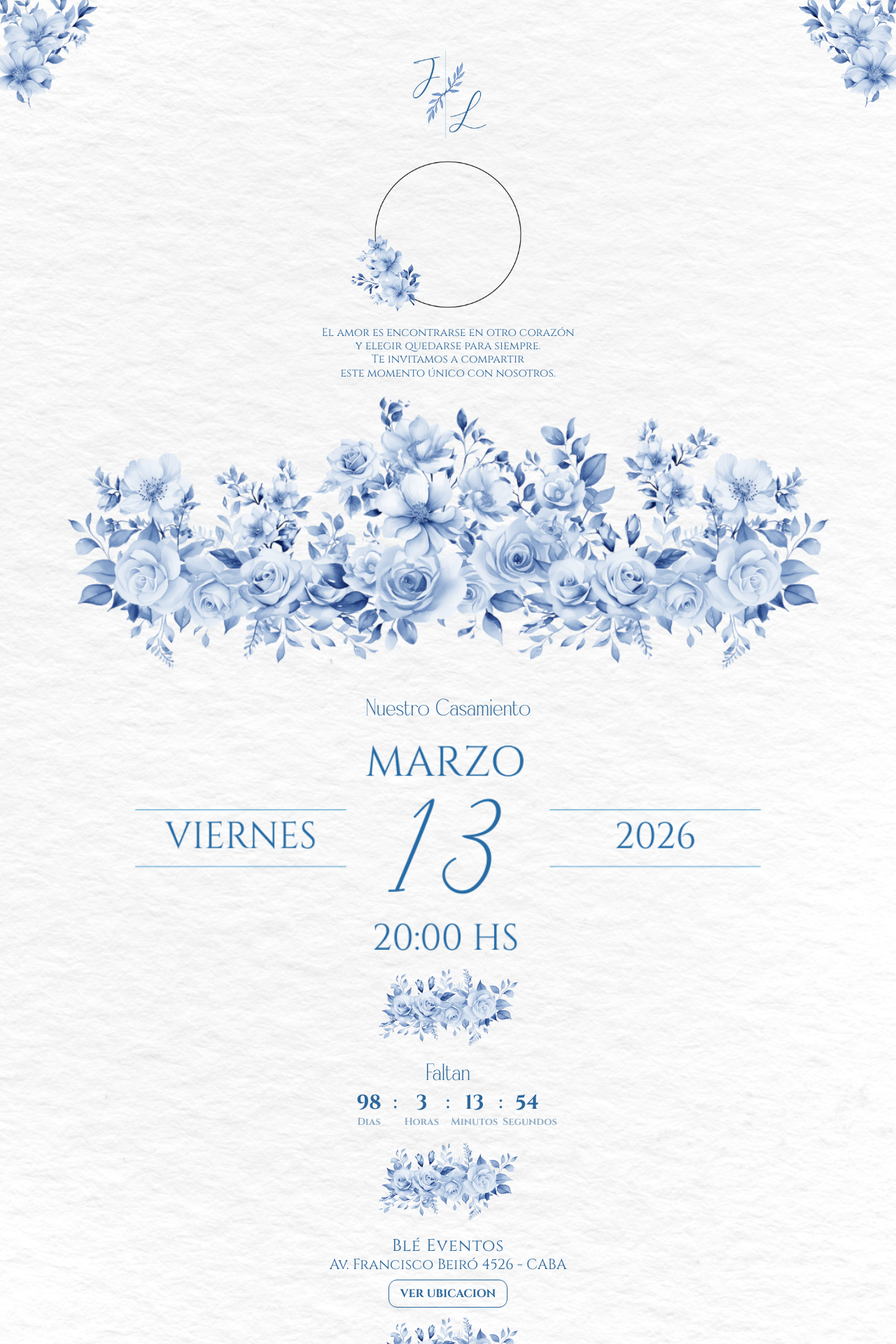
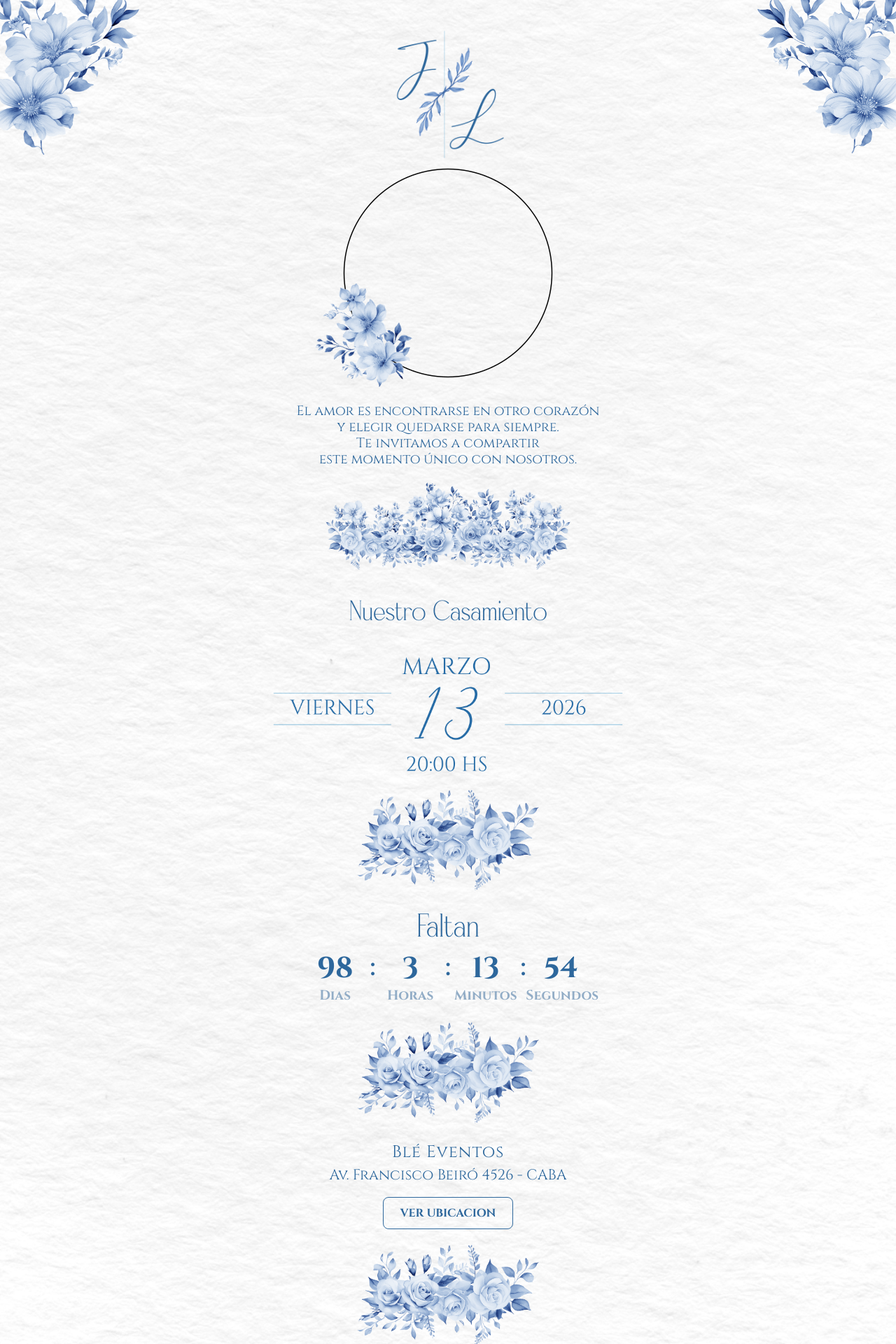
Before and after one commit to sofigandulfo/invitacion-casamiento, a React (Vite) app: page / in a window 1280 px wide. Shown: the top 1920 px of the page at 70% size. Built offline with nearby package versions, Linux system fonts and the light colour scheme.

Commit message:
diseño responsive

```diff
--- a/src/App.jsx
+++ b/src/App.jsx
@@ -8,6 +8,8 @@ import ConfirmacionAsistencia from './components/confirmacion-asistencia/Confirm
 import CodigoVestimenta from './components/codigo-vestimenta/CodigoVestimenta'
 import Regalo from './components/regalo/Regalo'
 import Footer from './components/footer/Footer'
+
+import './Queries.css'
 
 function App() {
 
--- /dev/null
+++ b/src/Queries.css
@@ -0,0 +1,196 @@
+
+@media (min-width: 768px) {
+
+  .confirmacion-titulo,
+  .regalo-titulo,
+  .itinerario-titulo,
+  .codigo-vestimenta-titulo,
+  .contador-text,
+  .texto-final,
+  .titulo-casamiento {
+    font-size: 2.4em;
+  }
+
+  .texto-principal,
+  .regalo-texto{
+    font-size: 1.2em;
+  }
+
+
+  .circulo-img {
+  width: 90%;
+  max-width: 400px;
+  margin: 10px auto;
+  height: auto;
+  display: block;
+}
+
+.deco-img {
+  position: absolute;
+  bottom: 0px;
+  left: -20px;
+  width: 110px;
+  transform: rotate(-60deg);
+  pointer-events: none;
+}
+
+
+  .codigo-vestimenta-descripcion {
+    font-size: 1.6rem;
+  }
+
+  .codigo-vestimenta-img {
+    max-width: 45%;
+  }
+
+  .confirmacion-container {
+    gap: 40px;
+  }
+
+  .contacto-item p {
+    font-size: 1.2rem;
+  }
+
+  .whatsapp-logo {
+    width: 65px;
+    height: 65px;
+  }
+
+  .boton-ubicacion {
+    font-size: 1rem;
+    padding: 10px 24px;
+  }
+
+  .contador-numeros .numero {
+    font-size: 2.2rem;
+  }
+
+  .contador-seccion {
+    width: 90px;
+  }
+
+  .dos-puntos {
+    font-size: 28px;
+  }
+
+  .unidad {
+    font-size: 1.1rem;
+  }
+
+  .img-fecha {
+    width: 60%;
+    max-width: 500px;
+  }
+
+  .itinerario-img {
+    width: 50%;
+  }
+
+  .circulo-img {
+    max-width: 350px;
+  }
+
+  .deco-img {
+    width: 130px;
+  }
+
+  .footer-img {
+    max-width: 430px;
+  }
+}
+
+
+
+
+/* ----------------------------- */
+/* 💻 DESKTOP */
+/* ----------------------------- */
+@media (min-width: 1024px) {
+
+  .confirmacion-titulo,
+  .regalo-titulo,
+  .itinerario-titulo,
+  .codigo-vestimenta-titulo,
+  .contador-text,
+  .texto-final {
+    font-size: 2.8em;
+  }
+
+  .circulo-img {
+  width: 100%;
+  max-width: 500px;
+  margin: 10px auto;
+  height: auto;
+  display: block;
+}
+
+.deco-img {
+  position: absolute;
+  bottom: -10px;
+  left: -40px;
+  width: 110px;
+  transform: rotate(-60deg);
+  pointer-events: none;
+}
+
+  .codigo-vestimenta-descripcion {
+    font-size: 1.8rem;
+  }
+
+  .codigo-vestimenta-img {
+    max-width: 35%;
+  }
+
+  .confirmacion-container {
+    gap: 60px;
+  }
+
+  .contacto-item p {
+    font-size: 1.3rem;
+  }
+
+  .whatsapp-logo {
+    width: 75px;
+    height: 75px;
+  }
+
+  .contador-numeros .numero {
+    font-size: 2.6rem;
+  }
+
+  .contador-seccion {
+    width: 100px;
+  }
+
+  .dos-puntos {
+    font-size: 34px;
+  }
+
+  .unidad {
+    font-size: 1.2rem;
+  }
+
+  .img-fecha {
+    width: 50%;
+  }
+
+  .itinerario-img {
+    width: 40%;
+  }
+
+  .circulo-img {
+    max-width: 380px;
+  }
+
+  .deco-img {
+    width: 150px;
+  }
+
+  .separador-chico {
+    max-width: 260px;
+  }
+
+  .footer-img {
+    max-width: 480px;
+  }
+}
--- a/src/components/confirmacion-asistencia/ConfirmacionAsistencia.css
+++ b/src/components/confirmacion-asistencia/ConfirmacionAsistencia.css
@@ -39,3 +39,25 @@
     height: 50px;
     object-fit: contain;
 }
+
+
+.boton-ubicacion-container {
+    display: flex;
+    justify-content: center;
+    margin-bottom: 20px;
+}
+
+.boton-ubicacion {
+    background-color: transparent;
+    color: #2D679C;
+    padding: 10px 20px;
+    border-radius: 8px;
+    font-family: 'Cinzel', serif;
+    text-decoration: none;
+    font-size: 1rem;
+    font-weight: bold;
+}
+
+.boton-ubicacion:hover {
+    background-color: #234e79;
+}
--- a/src/components/confirmacion-asistencia/ConfirmacionAsistencia.jsx
+++ b/src/components/confirmacion-asistencia/ConfirmacionAsistencia.jsx
@@ -4,18 +4,25 @@ function ConfirmacionAsistencia(){
     return(
         <>
                <h2 className="confirmacion-titulo">Confirmar Asistencia</h2>
+                <div className='boton-ubicacion-container'>
+                    <a className='boton-ubicacion' href="" target='_blank'>Completar formulario</a>
+                </div>
 
+                <img src='/separador de textos chico.png' alt='Separador' className='separador-chico'></img>
+
+
+                <h2 className='confirmacion-titulo'>Contacto con los novios</h2>
             <div className="confirmacion-container">
 
                 <div className="contacto-item">
-                    <a href="https://wa.me/5491167262223?text=Hola!%20Confirmo%20mi%20asistencia" target="_blank" rel="noopener noreferrer" className="contacto-item">
+                    <a href="https://wa.me/5491167262223" target="_blank" rel="noopener noreferrer" className="contacto-item">
                         <p>CONTACTAR A LA NOVIA</p>
                         <img src='/logo WhatsApp.png' className="whatsapp-logo" />
                     </a>
                 </div>
 
                 <div className="contacto-item">
-                    <a href="https://wa.me/5491168577745?text=Hola!%20Confirmo%20mi%20asistencia" target="_blank" rel="noopener noreferrer" className="contacto-item">
+                    <a href="https://wa.me/5491168577745" target="_blank" rel="noopener noreferrer" className="contacto-item">
                         <p>CONTACTAR AL NOVIO</p>
                         <img src='/logo WhatsApp.png' className="whatsapp-logo" />
                     </a>
--- a/src/components/header/Header.css
+++ b/src/components/header/Header.css
@@ -10,16 +10,18 @@
 
 /* Imagen del centro */
 .iniciales-img {
-  width: 110px;
+  width: 18vw;
+  max-width: 160px;
+  min-width: 110px;
   height: auto;
-  z-index: 2;
   margin-top: 40px;
 }
-
 /* Esquinas */
 .esquina {
-  position: absolute;     /* 🔥 se superponen sin empujar */
-  width: 140px;           /* acá las agrandás todo lo que quieras */
+  position: absolute;
+  width: 20vw;            /* Escala con ancho de pantalla */
+  max-width: 200px;       /* Pero NO pasa este tamaño */
+  min-width: 110px;       /* Para que no se haga demasiado chiquita */
   height: auto;
   object-fit: contain;
   z-index: 1;
--- a/src/components/itinerario/Itinerario.css
+++ b/src/components/itinerario/Itinerario.css
@@ -11,7 +11,14 @@
     margin: 20px 0px 15px;
 }
 
+.separador-img-container{
+    display: flex;
+  justify-content: center;
+  margin-top: 20px;
+}
+
 .separador-grande{
-    width: 90%;
-    margin: 20px 0;
+   width: 100%;
+  max-width: 350px;
+  height: auto;
 }
--- a/src/components/itinerario/Itinerario.jsx
+++ b/src/components/itinerario/Itinerario.jsx
@@ -5,7 +5,9 @@ function Itinerario(){
         <>
             <h2 className='itinerario-titulo'>Así se vive nuestro "sí, acepto"</h2>
             <img src="/asi se vive nuestro si acepto.png" alt="" className="itinerario-img"/>
-            <img src='/4to separador de textos desp de cronograma del evento.png' className='separador-grande'></img>
+            <div className="separador-img-container">
+                <img src='/4to separador de textos desp de cronograma del evento.png' className='separador-grande'></img>
+            </div>
         </>
     )
 }
--- a/src/components/principal/Principal.css
+++ b/src/components/principal/Principal.css
@@ -1,5 +1,5 @@
 
-p{
+.texto-principal{
     font-family: 'Cinzel', serif;
     color: #2D679C;
     font-size: 1em;
@@ -31,9 +31,14 @@ p{
   pointer-events: none;
 }
 
+.separador-container{
+  display: flex;
+  justify-content: center;
+  margin-top: 20px;
+}
+
 .separador-1 {
-  width: 85%;
+  width: 100%;
+  max-width: 350px;
   height: auto;
-  display: block;
-  margin: 0px auto;
 }
--- a/src/components/principal/Principal.jsx
+++ b/src/components/principal/Principal.jsx
@@ -8,11 +8,11 @@ function Principal(){
                 <img src='/circulo.png' className='circulo-img'></img>
                 <img src='/Deco para la foto de J&L.png' className='deco-img'></img>
             </div>
-            <p>El amor es encontrarse en otro corazón <br />
+            <p className='texto-principal'>El amor es encontrarse en otro corazón <br />
             y elegir quedarse para siempre. <br />
             Te invitamos a compartir <br />
             este momento único con nosotros.</p>
-            <div>
+            <div className='separador-container'>
                 <img src='/1er separador de textos.png' className='separador-1'></img>
             </div>
         </div>
```
Also changed, not shown: src/index.css (line endings or trailing spaces).
